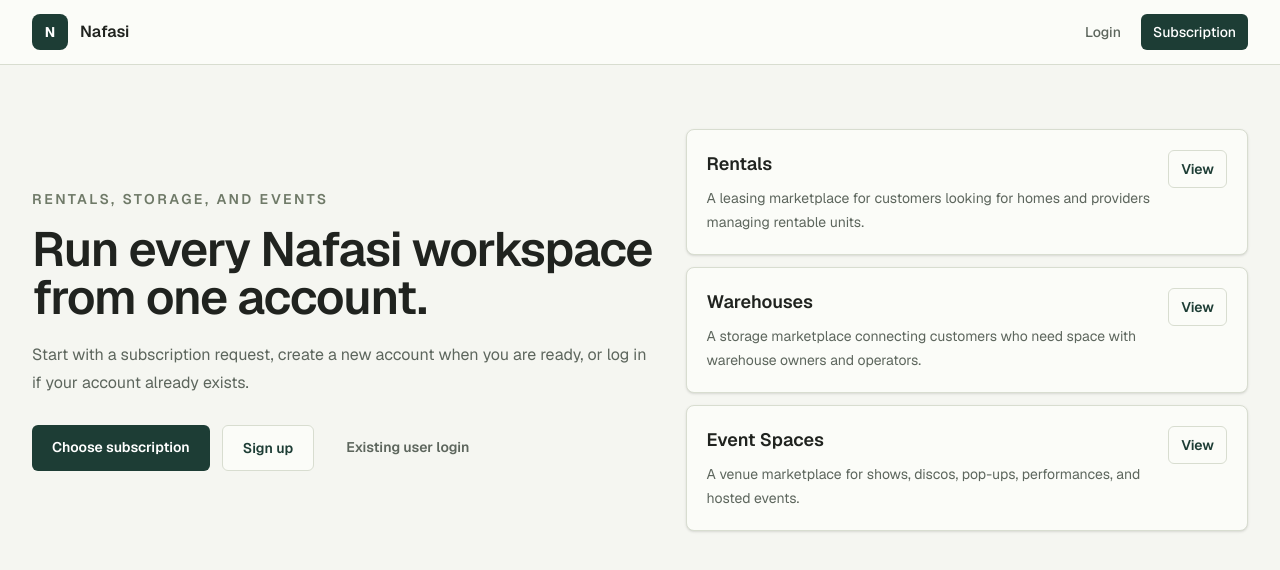
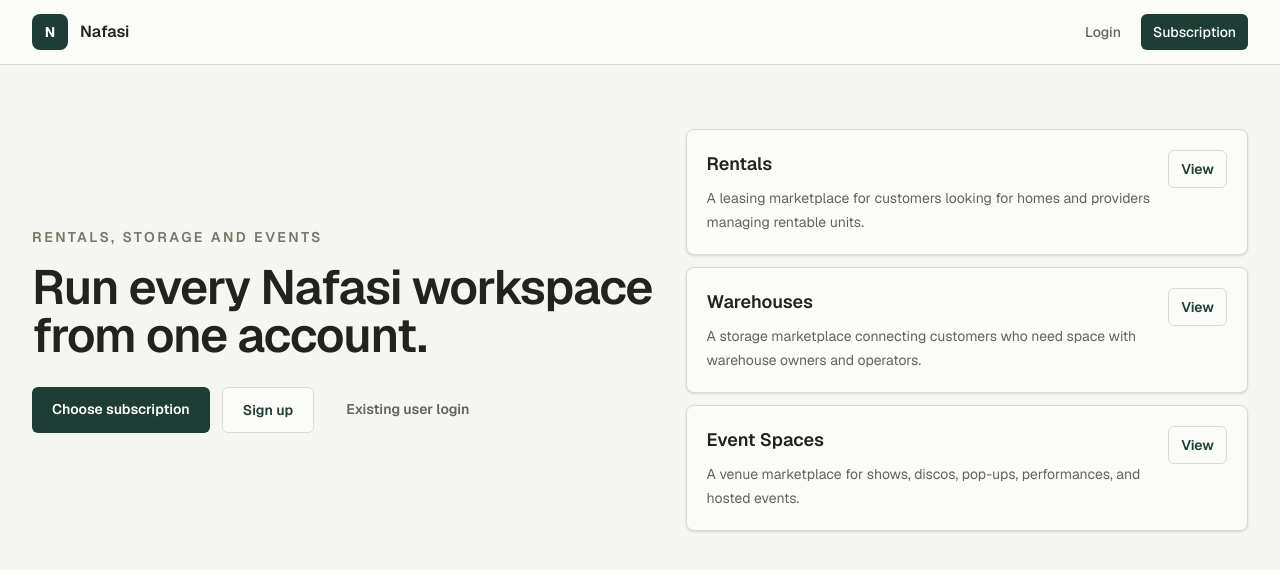
Before and after one commit to allanhue/Nafasi, a Next.js app: page /home in a window 1280 px wide. Shown: the top 570 px of the page. Built offline with nearby package versions, Linux system fonts and the light colour scheme; no server answers.

Commit message:
version 2.0   update documentation

```diff
--- a/app/home/page.tsx
+++ b/app/home/page.tsx
@@ -26,14 +26,14 @@
       <section className="mx-auto grid w-full max-w-7xl gap-8 px-4 py-12 sm:px-6 lg:grid-cols-[1.05fr_0.95fr] lg:px-8 lg:py-16">
         <div className="flex flex-col justify-center">
           <p className="text-sm font-semibold uppercase tracking-[0.18em] text-[#6f7a68]">
-            Rentals, storage, and events
+            Rentals, storage and events
           </p>
           <h1 className="mt-4 max-w-3xl text-4xl font-semibold tracking-tight text-[#20231f] sm:text-5xl">
             Run every Nafasi workspace from one account.
           </h1>
-          <p className="mt-5 max-w-2xl text-base leading-7 text-[#5d665d]">
-            Start with a subscription request, create a new account when you are ready, or log in if your account already exists.
-          </p>
+          {/* <p className="mt-5 max-w-2xl text-base leading-7 text-[#5d665d]">
+            Start with a subscription request, create a new account when you are ready or log in if your account already exists.
+          </p> */}
           <div className="mt-7 flex flex-wrap gap-3">
             <Link className="rounded-md bg-[#1d3d35] px-5 py-3 text-sm font-semibold text-white" href="/subscription">
               Choose subscription
```
